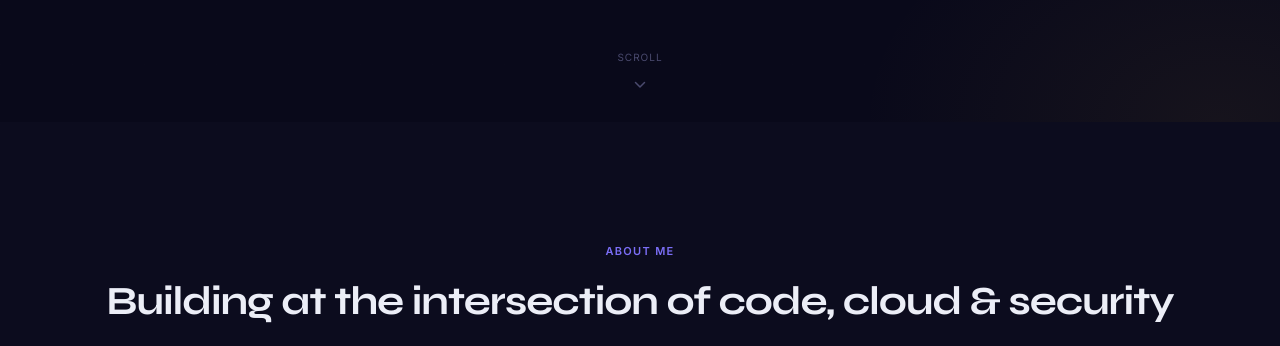
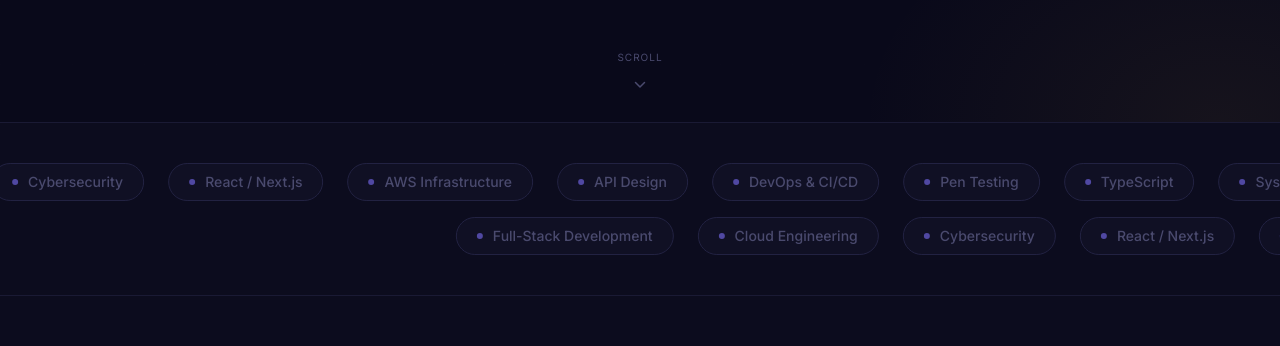
Before and after one commit to janudawithanage/my-portfolio, a Next.js app: page / in a window 1280 px wide. Shown: the part 800-1146 px from the top of the page. Built offline with nearby package versions, Linux system fonts and the light colour scheme.

Commit message:
feat(app): integrate all new sections into main page and update Footer
Wire Experience, Services, MarqueeStrip, CTABanner, Testimonials, and
FAQ into the root page in reading order. Update Footer with social
links, nav groups, and copyright year.

```diff
--- a/src/app/page.tsx
+++ b/src/app/page.tsx
@@ -1,20 +1,26 @@
 import { Hero }           from "@/components/sections/Hero";
+import { MarqueeStrip }   from "@/components/sections/MarqueeStrip";
 import { About }          from "@/components/sections/About";
 import { Skills }         from "@/components/sections/Skills";
+import { Experience }     from "@/components/sections/Experience";
 import { Projects }       from "@/components/sections/Projects";
 import { GithubProjects } from "@/components/sections/GithubProjects";
 import { Education }      from "@/components/sections/Education";
+import { CTABanner }      from "@/components/sections/CTABanner";
 import { Contact }        from "@/components/sections/Contact";
 
 export default function Home() {
   return (
     <>
       <Hero />
+      <MarqueeStrip />
       <About />
       <Skills />
+      <Experience />
       <Projects />
       <GithubProjects />
       <Education />
+      <CTABanner />
       <Contact />
     </>
   );
```
Also changed, not shown: src/components/layout/Footer.tsx (+5 -5 lines).
